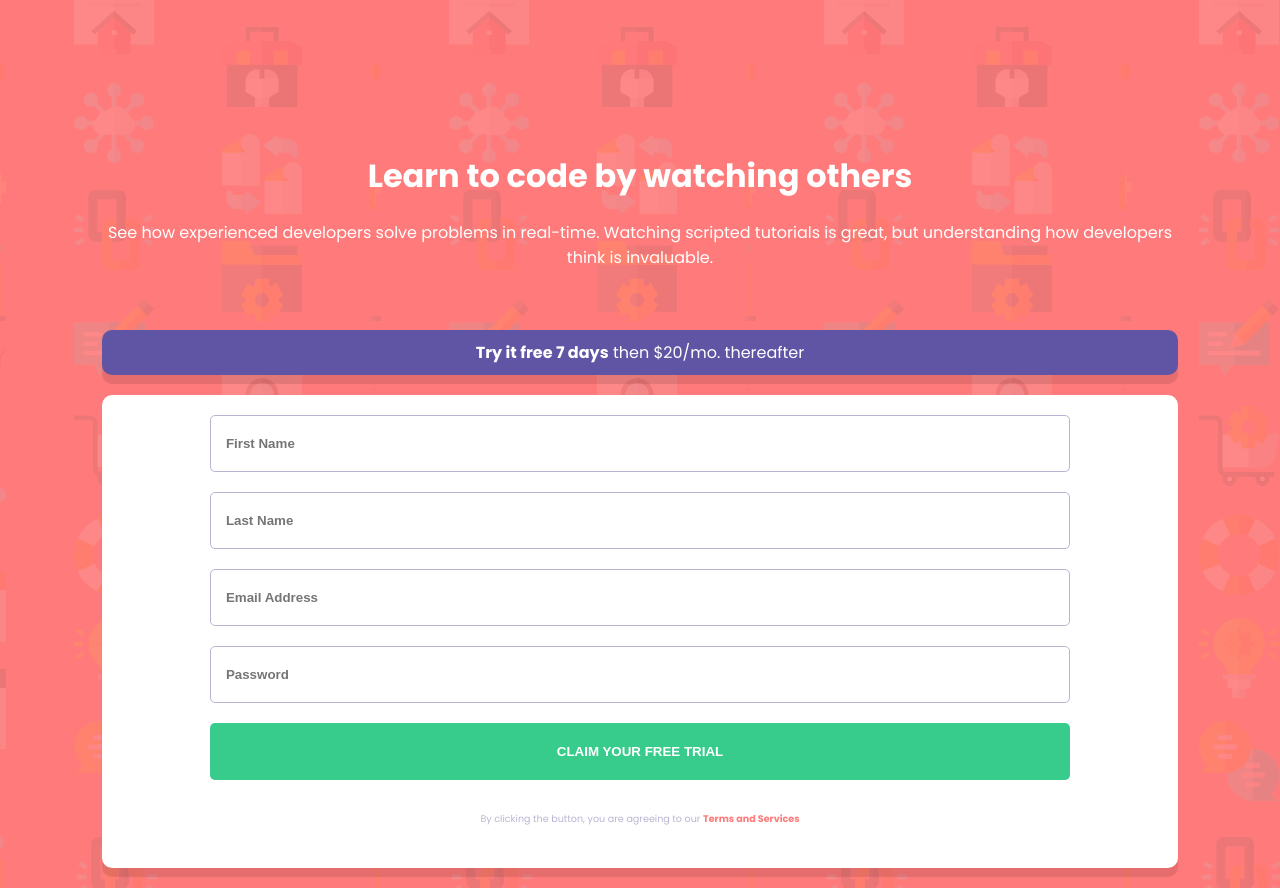
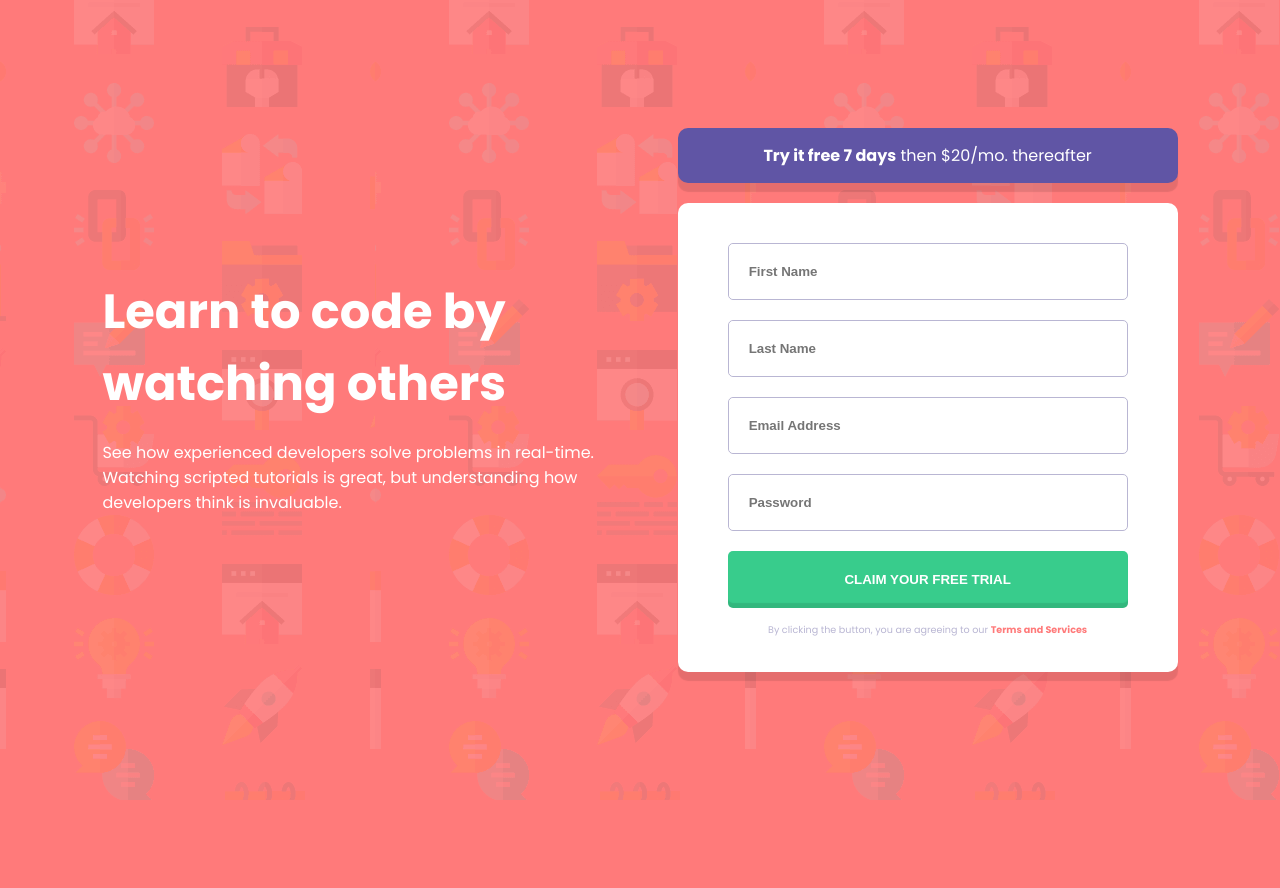
Before and after one commit to aburecki/intro-component-with-signup-form-master, a plain HTML site: page index.html in a window 1280 px wide. Shown: the top 888 px of the page. After the commit the page ends 800 px from the top, so only its background shows below. Drawn offline with Linux system fonts and the light colour scheme.

Commit message:
mobile and desktop html and css finish

```diff
--- a/style.css
+++ b/style.css
@@ -1,4 +1,7 @@
 @import url('https://fonts.googleapis.com/css2?family=Poppins:wght@400;500;600;700&display=swap');
+
+:focus {outline:none;}
+::-moz-focus-inner {border:0;}
 
 * {
     margin: 0;
@@ -8,18 +11,21 @@
 
 html {
     font-size: 16px;
+
 }
 
 body {
     font-family: 'Poppins', sans-serif;
     background-color: hsl(0, 100%, 74%);
     background-image: url(./images/bg-intro-mobile.png);
+    min-height: 100vh;
 }
 
 .wrapper {
     max-width: 1440px;
     text-align: center;
     padding: 8%;
+    margin: 0 auto;
 }
 
 
@@ -52,7 +58,7 @@ body {
     flex-direction: column;
     background-color: #fff;
     justify-content: center;
-    padding-top: 20px;
+    padding-top: 40px;
     border-radius: 10px;
     box-shadow: 0px 9px 1px rgba(0, 0, 0, 0.1);
 }
@@ -64,6 +70,7 @@ button,
     width: 80%;
     align-self: center;
     padding: 10px 0;
+    outline: none;
 }
 
 
@@ -72,7 +79,7 @@ button,
     border: 1px solid hsl(246, 25%, 77%);
     border-radius: 5px;
     text-align: left;
-    padding-left: 15px;
+    padding: 0;
 
 }
 
@@ -81,16 +88,33 @@ input {
     border: none;
     color: hsl(249, 10%, 26%);
     margin: 0;
+    outline: none;
+    caret-color: hsl(248, 32%, 49%);
+    padding-left: 15px;
+    padding: 20px 0 20px 20px;
+    border-radius: 5px;
 }
+
+input:focus {
+    border: 1px solid hsl(248, 32%, 49%);
+    width: 100%;
+}
+
 
 button {
     color: white;
     font-weight: 600;
-    background-color: hsl(154, 59%, 51%);
+    background-color: rgb(56, 204, 140);
     border: none;
     padding: 20.8px 0;
     border-radius: 5px;
+    box-shadow: inset 0 -5px 1px rgba(0, 0, 0, 0.1);
+    cursor: pointer;
+    transition: .5s;
+}
 
+button:hover {
+    background-color: rgba(56, 204, 140, .7);
 }
 
 .agreement {
@@ -104,3 +128,46 @@ button {
     color: hsl(0, 100%, 74%);
     font-weight: 700;
 }
+
+
+@media (min-width: 768px) {
+
+    body {
+        display: flex;
+        align-items: center;
+    }
+
+    .wrapper {
+        display: flex;
+    }
+
+    .main-text {
+        flex:1;
+        margin-right: 7%;
+    }
+
+    .register {
+        flex:1;
+    }
+
+    .main-text{
+        align-self: center;
+    }
+
+    .main-text h1 {
+        font-size: 3rem;
+        text-align: left;
+    }
+
+    .main-text p {
+        text-align: left;
+    }
+
+    .pricing {
+        padding: 15px 40px;
+    }
+
+    .agreement {
+        margin-bottom: 20px;
+    }
+}
```
